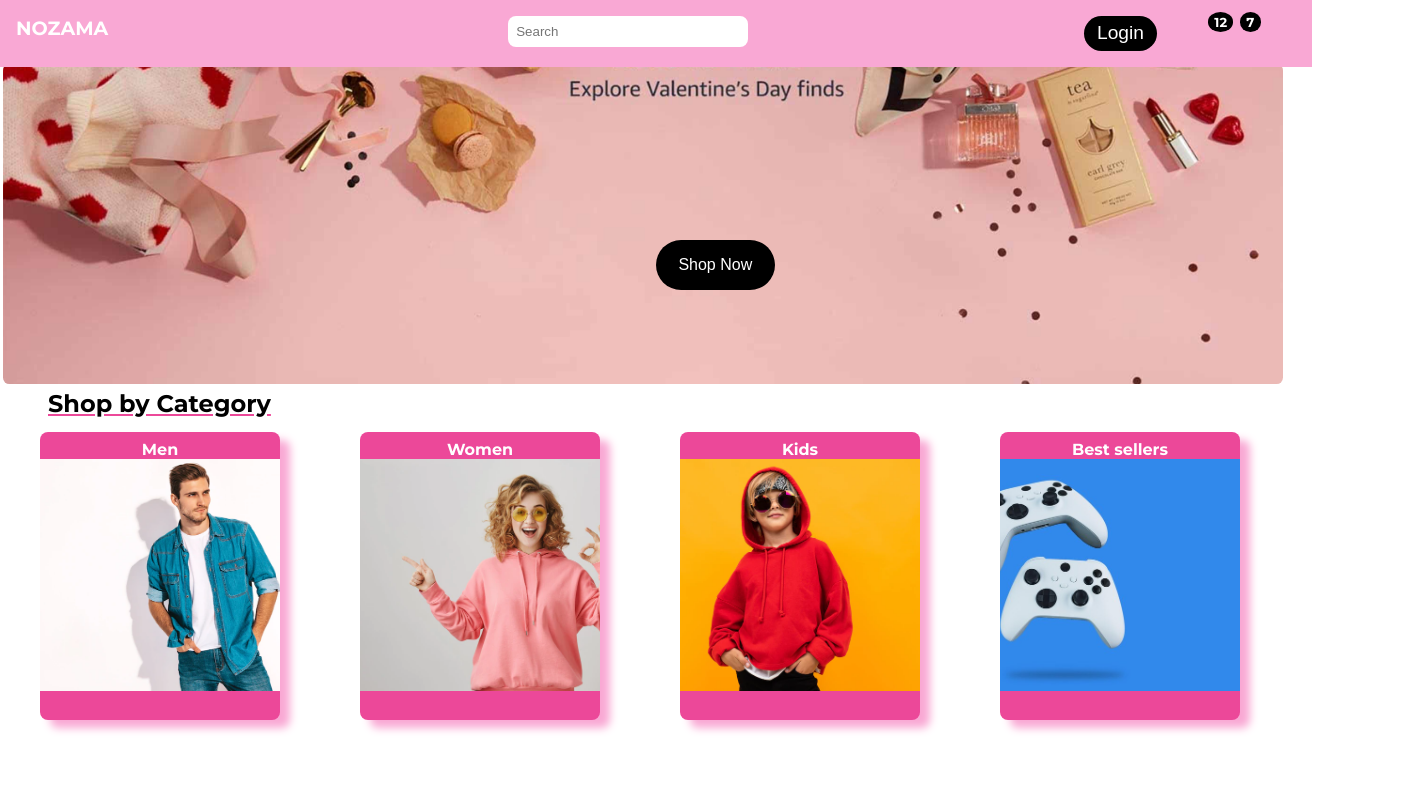
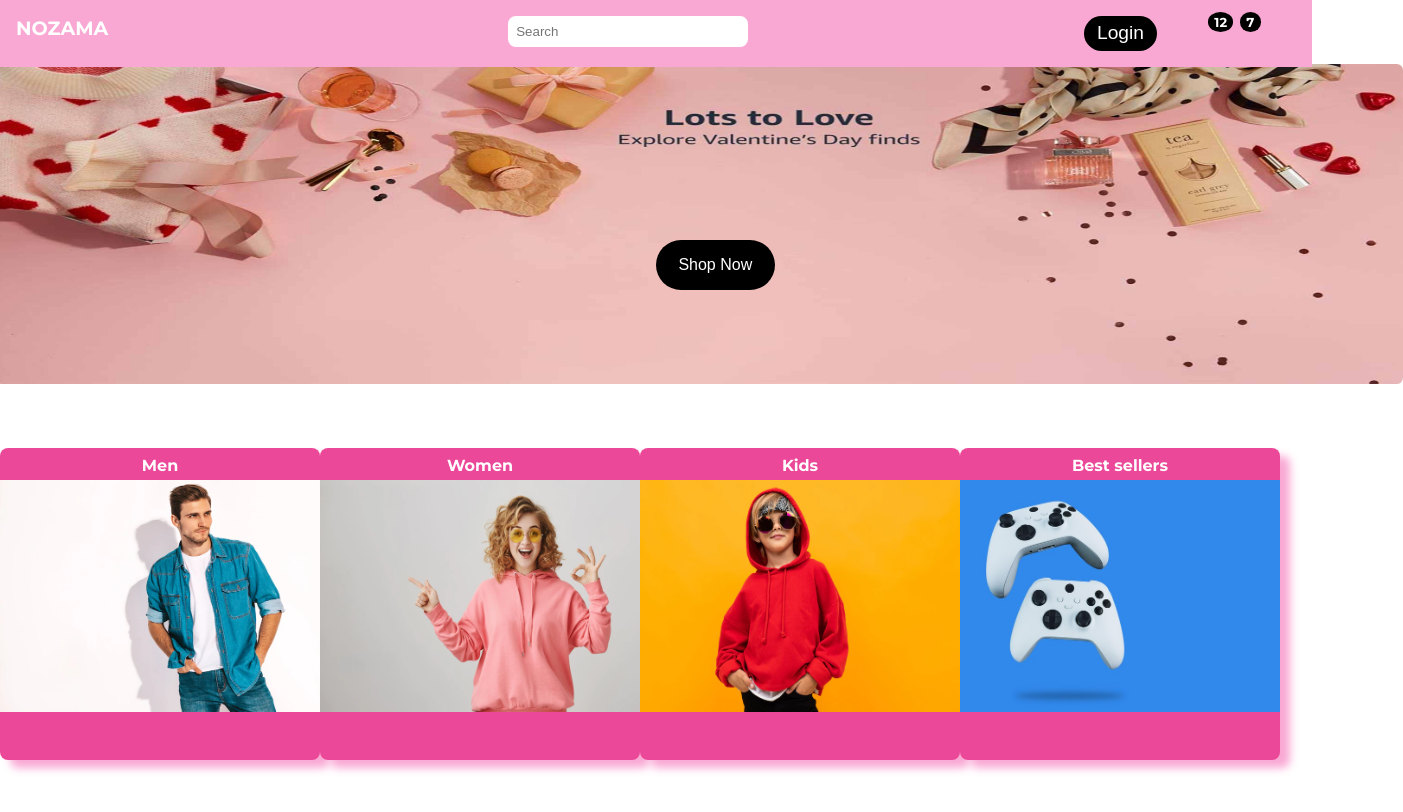
Before and after one commit to KaustubhM1997/electronic-com, a React (Create React App) app: page / in a window 1280 px wide. Shown: the top 812 px of the page, 1403 px wide, since content can reach past the window. Built offline with nearby package versions, Linux system fonts and the light colour scheme; the HTML template or start-up script is replaced by a standard one; what miragejs would draw is missing.

Commit message:
footer-styles added

```diff
--- a/src/pages/Home/home.css
+++ b/src/pages/Home/home.css
@@ -1,17 +1,29 @@
 @import url(../../main.css);
 
+
+
 .main-image {
-  width: 100%;
+
+    width: 110%;
     height: 20rem;
     position: absolute;
-  object-fit: cover;
+    object-fit: fill;
     margin-top: 3rem;
+    margin-left: -0.5rem;
     border-radius: 0.4rem;
     left: 0.2rem;
     right: 0.7rem;
+
+
+}
+
+.category-row2 {
+
+    margin-top: -25rem;
 }
 
 .container-img {
+
     position: relative;
     padding: 1rem;
 }
@@ -24,57 +36,106 @@
     left: 41rem;
 }
 
-.card-container {
-  margin-top: 25rem;
+.card-container{
+
+    margin-top: 26rem;
     display: flex;
     justify-content: space-around;
 }
 
-.men-card,
-.women-card,
-.kids-card,
-.best-card {
+.men-card, .women-card, .kids-card, .best-card {
+
     background-color: var(--secondary-color);
-  width: 15rem;
+    width: 20rem;
     border-radius: 0.5rem;
     padding: 0.5rem 0rem;
-  height: 34vh;
+    height: 37vh;
     box-shadow: 10px 8px 8px var(--primary-color);
     margin-bottom: 5rem;
     cursor: pointer;
 }
 
-.men-card:hover,
-.women-card:hover,
-.kids-card:hover,
-.best-card:hover {
-  transform: scale(1.05);
+.men-card:hover, .women-card:hover, .kids-card:hover, .best-card:hover{
+
+    transform: scale(1.03);
 }
 
 .img-card {
-  width: 15rem;
+
+    width: 100%;
     height: auto;
-  object-fit: cover;
+    object-fit: fill;
 }
 
 .adjust {
+
     height: 29vh;
 }
 
 .card-heading {
+
     text-align: center;
     color: var(--color-white);
     font-weight: bold;
+    margin-bottom: 0.3rem;
 }
 
 .sub-heading {
+
     position: relative;
-  margin-top: 0.3rem;
+    /* margin-bottom: 8rem; */
 }
 
 .h2 {
+
 position: absolute;
-  top: 22rem;
+top: -3rem;
 left: 3rem;
 text-decoration: underline var(--secondary-color);
+
 }
+
+
+.footer-container {
+
+    margin-top: 1rem;
+    padding: 1rem 0rem 9rem 0rem;
+    background-color: var(--primary-color);
+    color: white;
+    overflow: hidden;
+    position: sticky;
+    width: 100%;
+    height: 20vh;
+    text-align: center;
+}
+
+.grid-container {
+
+    display: grid;
+    grid-template-columns: repeat(3, 1fr);
+    align-content: center;
+}
+
+footer li {
+
+    list-style: none;
+}
+
+.footer-items-list {
+
+    margin-top: 0.5rem;
+}
+
+.footer-items{
+
+    font-weight: bold;
+
+    margin: 0.4rem 0rem;
+    font-size: 1rem;
+    cursor: pointer;
+}
+
+.footer-list-header {
+
+    color: black;
+}
```
Lines whose indentation alone changed are shown as unchanged.
